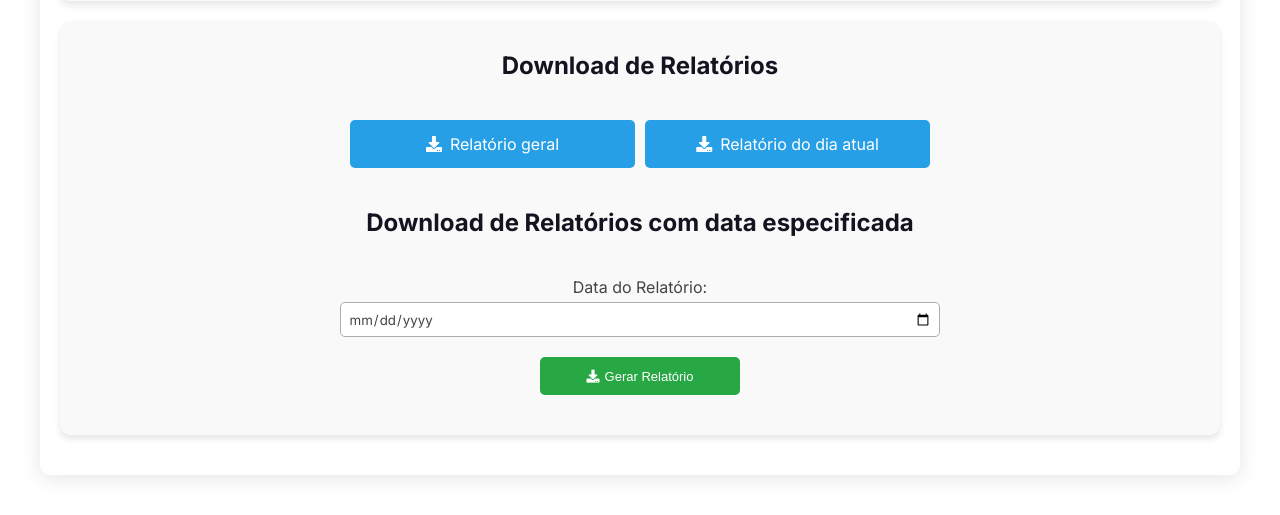
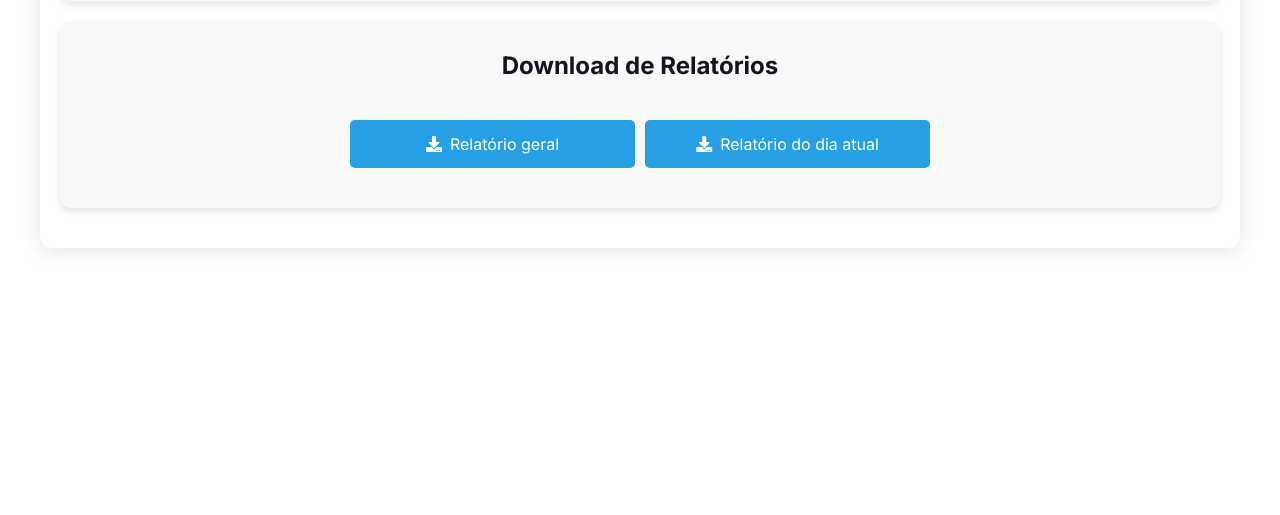
Before and after one commit to Kauanrodrigues01/gym-system, a Django app: page /finance/ in a window 1280 px wide. Shown: the part 1331-1846 px from the top of the page. After the commit the page ends 1583 px from the top, so only its background shows below. Run offline with Django 5.2, Linux system fonts and the light colour scheme; the visitor is signed in with stand-in values (Sample User, id 1); parts of the project's set-up code (start-up, migrations or seed data) failed here and were passed over.

Commit message:
removendo formulario de download de relatorio

```diff
--- a/admin_panel/static/admin_panel/css/styles.css
+++ b/admin_panel/static/admin_panel/css/styles.css
@@ -840,96 +840,6 @@ body {
   background-color: var(--color-primary-dark);
 }
 
-/* Container Principal */
-.download-report-form-container {
-  display: flex;
-  flex-direction: column;
-  align-items: center;
-  margin-top: 2rem;
-  padding: 1rem;
-  background-color: var(--color-gray-0);
-  border-radius: 0.5rem;
-}
-
-/* Título */
-.download-report-title {
-  margin-bottom: 1rem;
-  font-size: 1.25rem;
-  font-family: var(--font-headings);
-  color: var(--color-primary-dark);
-  margin-top: 3rem;
-}
-
-/* Formulário */
-.download-report-form {
-  display: flex;
-  flex-direction: column;
-  width: 100%;
-  max-width: 600px;
-}
-
-/* Grupo de Campos */
-.download-report-group {
-  margin-bottom: 1rem;
-}
-
-.download-report-label {
-  font-family: var(--font-primary);
-  color: var(--color-dark-text);
-  margin-bottom: 0.5rem;
-  display: block;
-}
-
-.download-report-input {
-  width: 100%;
-  padding: 0.75rem;
-  border-radius: 0.5rem;
-  border: 1px solid var(--color-gray-3);
-  font-family: var(--font-primary);
-  color: var(--color-dark-text);
-  background-color: var(--color-white);
-}
-
-/* Botões */
-.download-report-actions {
-  display: flex;
-  justify-content: center;
-  margin-top: 1rem;
-}
-
-.download-report-button {
-  color: var(--color-white);
-  border: none;
-  border-radius: 0.5rem;
-  cursor: pointer;
-  display: inline-flex;
-  align-items: center;
-  transition: background-color 0.3s ease;
-  height: 38px;
-  padding: 0.75rem 1.5rem;
-  font-size: 1.3rem;
-  width: 100%;
-  max-width: 200px;
-  display: flex;
-  justify-content: center;
-  align-items: center;
-}
-
-.download-report-button i {
-  margin-right: 0.5rem;
-}
-
-.download-report-button:hover {
-  background-color: var(--color-primary-hover);
-}
-
-.download-report-submit {
-  background-color: var(--color-success);
-}
-
-.download-report-submit:hover {
-  background-color: var(--color-success-hover);
-}
 
 /* Responsividade */
 @media (max-width: 768px) {
--- a/admin_panel/templates/admin_panel/pages/finance.html
+++ b/admin_panel/templates/admin_panel/pages/finance.html
@@ -65,21 +65,6 @@
                     <i class="fas fa-download"></i> Relatório do dia atual
                 </a>
             </div>
-
-            <h2 class="download-report-title">Download de Relatórios com data especificada</h2>
-            <div class="download-report-form-container">
-                <form action="{% url 'admin_panel:members' %}" method="GET" class="download-report-form">
-                    <div class="download-report-group">
-                        <label for="date-filter" class="download-report-label">Data do Relatório:</label>
-                        <input type="date" name="date" id="date-filter" class="download-report-input" value="{{ request.GET.date }}">
-                    </div>
-                    <div class="download-report-actions">
-                        <button class="download-report-button download-report-submit" type="submit">
-                            <i class="fas fa-download"></i> Gerar Relatório
-                        </button>
-                    </div>
-                </form>
-            </div>
         </div>
 
     </div>
--- a/project/settings.py
+++ b/project/settings.py
@@ -178,7 +178,7 @@ from celery.schedules import crontab
 CELERY_BEAT_SCHEDULE = {
     'update-members-status-every-midnight': {
         'task': 'members.tasks.update_members_activity_status',
-        'schedule': crontab(minute=25, hour=23, ),
+        'schedule': crontab(minute=2, hour=0, ),
     },
     'save-daily-report': {
         'task': 'admin_panel.tasks.save_daily_report',
@@ -186,7 +186,7 @@ CELERY_BEAT_SCHEDULE = {
     },
     'send-billing-messages': {
         'task': 'members.tasks.send_billing_messages',
-        'schedule': crontab(minute=30, hour=23, )
+        'schedule': crontab(minute=0, hour=9, )
     }
 }
 
```
